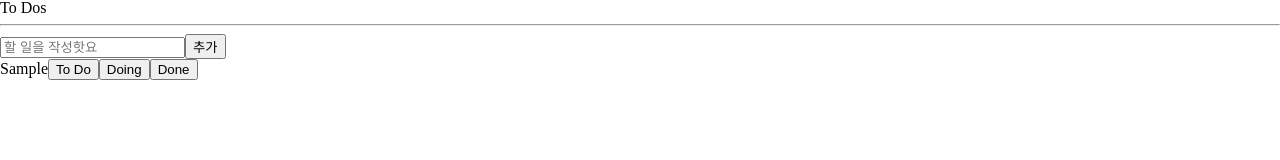
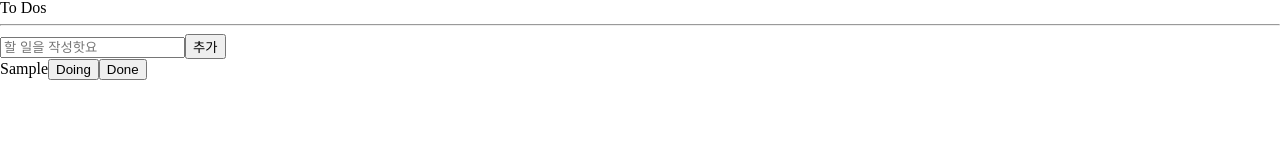
Before and after one commit to j2noo/to-do-list, a React (Create React App) app: page / in a window 1280 px wide. Both pictures are taken after typing "Sample" into the empty fields and a click on the button "추가". Shown: the top 160 px of the page. Built offline with nearby package versions, Linux system fonts and the light colour scheme.

Commit message:
[FEAT] category 버튼 추가

```diff
--- a/src/atoms.tsx
+++ b/src/atoms.tsx
@@ -2,6 +2,6 @@
 export interface IToDo {
   id: number;
   text: string;
-  categoty: "DONE" | "DOING" | "TO_DO";
+  category: "DONE" | "DOING" | "TO_DO";
 }
 export const toDoState = atom<IToDo[]>({ key: "toDo", default: [] });
--- a/src/component/CreateToDo.tsx
+++ b/src/component/CreateToDo.tsx
@@ -8,7 +8,7 @@
   const [toDos, setToDos] = useRecoilState(toDoState);
   const { register, handleSubmit, setValue } = useForm<IForm>();
   const onSubmit = ({ toDo }: IForm) => {
-    setToDos((prev) => [{ id: Date.now(), text: toDo, categoty: "TO_DO" }, ...prev]);
+    setToDos((prev) => [{ id: Date.now(), text: toDo, category: "TO_DO" }, ...prev]);
     setValue("toDo", ""); //toDo input의 값을 지움
     //console.log(toDos);
   };
--- a/src/component/ToDo.tsx
+++ b/src/component/ToDo.tsx
@@ -1,15 +1,35 @@
 import { useRecoilValue } from "recoil";
 import { IToDo, toDoState } from "../atoms";
 
-function ToDo({ text }: IToDo) {
+function ToDo({ text, category }: IToDo) {
   const toDos = useRecoilValue(toDoState);
+  const onClick = (event: React.MouseEvent<HTMLButtonElement>) => {
+    console.log(event.currentTarget);
+    const {
+      currentTarget: { name },
+    } = event;
 
+    const name2 = event.currentTarget.name;
+    console.log(name, name2);
+  };
   return (
     <li>
       <span>{text}</span>
-      <button>To Do</button>
-      <button>Doing</button>
-      <button>Done</button>
+      {category !== "DOING" && (
+        <button name="DOING" onClick={onClick}>
+          Doing
+        </button>
+      )}
+      {category !== "DONE" && (
+        <button name="DONE" onClick={onClick}>
+          Done
+        </button>
+      )}
+      {category !== "TO_DO" && (
+        <button name="TO_DO" onClick={onClick}>
+          To Do
+        </button>
+      )}
     </li>
   );
 }
```
